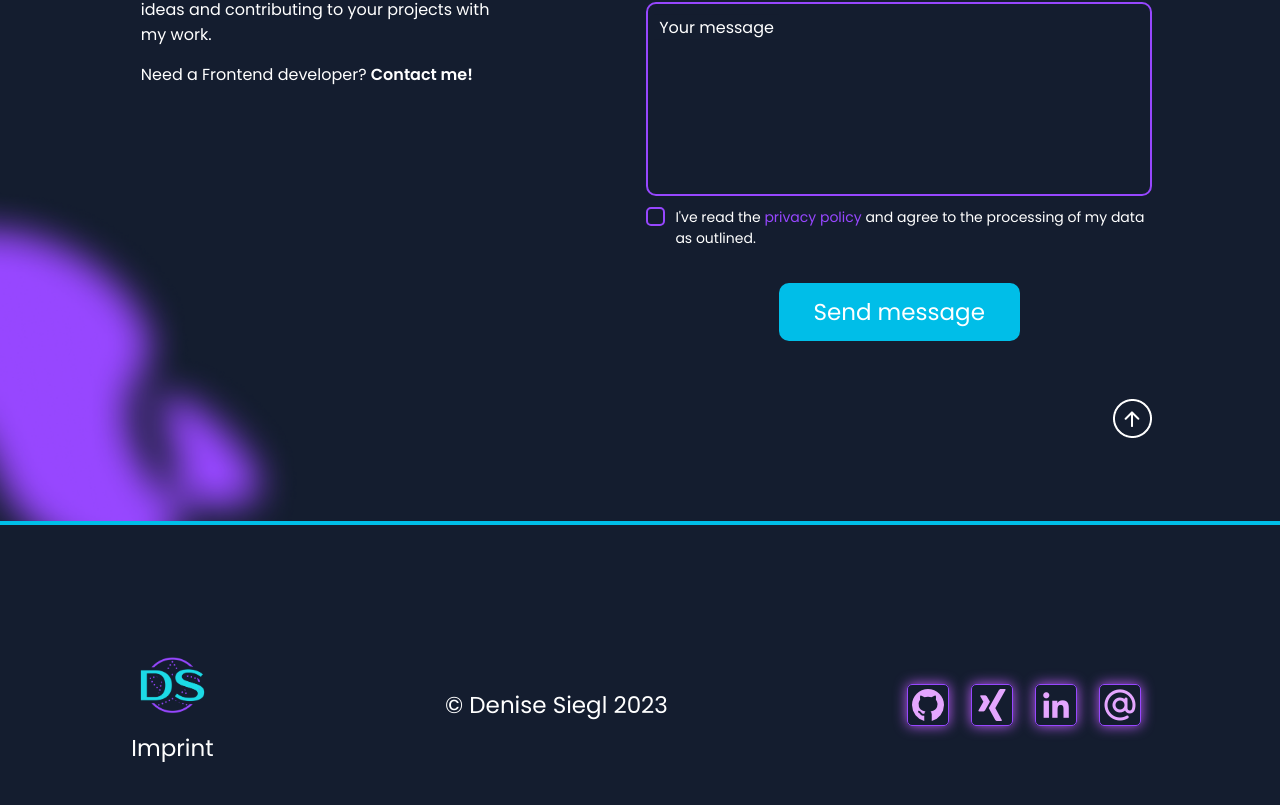
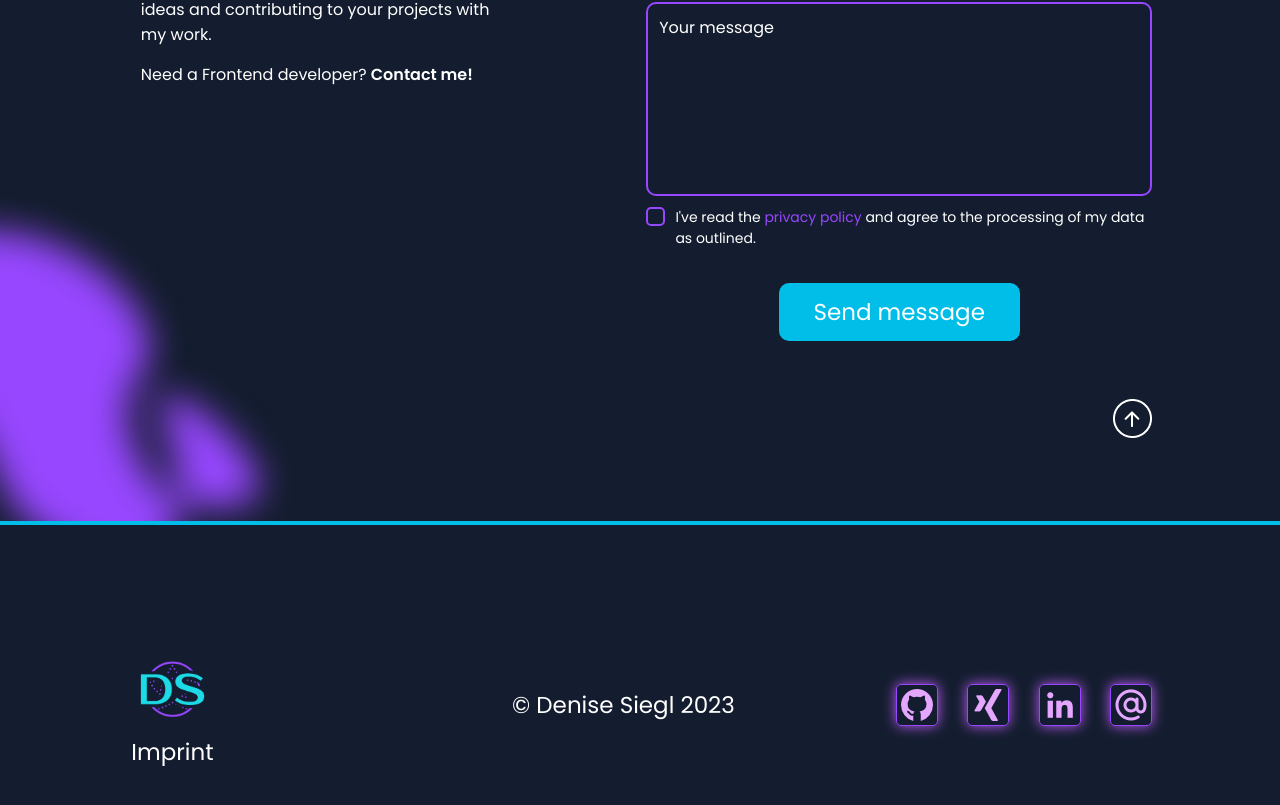
Before and after one commit to deniseS85/portfolio, an Angular app: page / in a window 1280 px wide. Shown: the part 4276-5081 px from the top of the page. Built offline with nearby package versions, Linux system fonts and the light colour scheme.

Commit message:
edit center position footer child elements

```diff
--- a/src/app/footer/footer.component.html
+++ b/src/app/footer/footer.component.html
@@ -1,9 +1,11 @@
 <footer class="footer">
     <div class="content-left">
-        <a href="#">
-            <img src="{{ is.logo }}">
-        </a>
-        <div routerLink="/imprint">Imprint</div>
+        <div class="logo-link">
+            <a href="#">
+                <img src="{{ is.logo }}">
+            </a>
+            <div routerLink="/imprint">Imprint</div>
+        </div>
     </div>
     <div class="content-middle">
         <div>&copy; Denise Siegl 2023</div>
--- a/src/app/footer/footer.component.scss
+++ b/src/app/footer/footer.component.scss
@@ -13,8 +13,14 @@
     background-color: var(--background);
     .content-left {
         display: flex;
-        flex-direction: column;
-        align-items: center;
+        align-items: flex-start;
+        width: 20vw;
+        .logo-link {
+            display: flex;
+            justify-content: center;
+            flex-direction: column;
+            align-items: center;
+        }
         img {
             width: 6.944vw;
             height: 6.944vw;
@@ -24,7 +30,6 @@
         div {
             text-align: center;
             cursor: pointer;
-            margin-bottom: 8px;
             /* &:hover {
                 transition: 0.5s;
             } */
@@ -38,10 +43,13 @@
             }
         }
     }
+    .content-middle {
+        width: 20vw;
+    }
     .icons {
         display: flex;
         align-items: center;
-        justify-content: space-around;
+        justify-content: space-between;
         z-index: 2;
         width: 20vw;
         a {
@@ -103,6 +111,16 @@
     }
 }
 
+@media only screen and (max-width: 1114px) {
+    .content-left {
+        width: unset !important;
+    }
+    .content-middle {
+        width: unset !important;
+    }
+
+}
+
 @media only screen and (min-width: 2000px) {
     .footer {
         .content-left {
```
